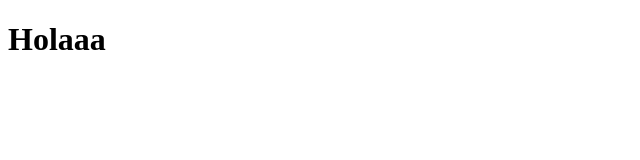
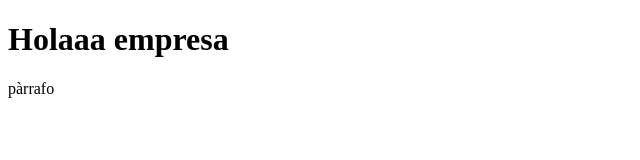
Before and after one commit to GenovevaMoreira/Proyecto, a plain HTML site: page Index.html in a window 1280 px wide. Shown: the whole page, without its empty margins (0-640 px from the left). Drawn offline with Linux system fonts and the light colour scheme.

Commit message:
Update Index.html

```diff
--- a/Index.html
+++ b/Index.html
@@ -8,7 +8,8 @@
 </head>
 <body>
     <h1>
-        Holaaa
+        Holaaa empresa
     </h1>
+    <p> pàrrafo </p>
 </body>
 </html>
```
